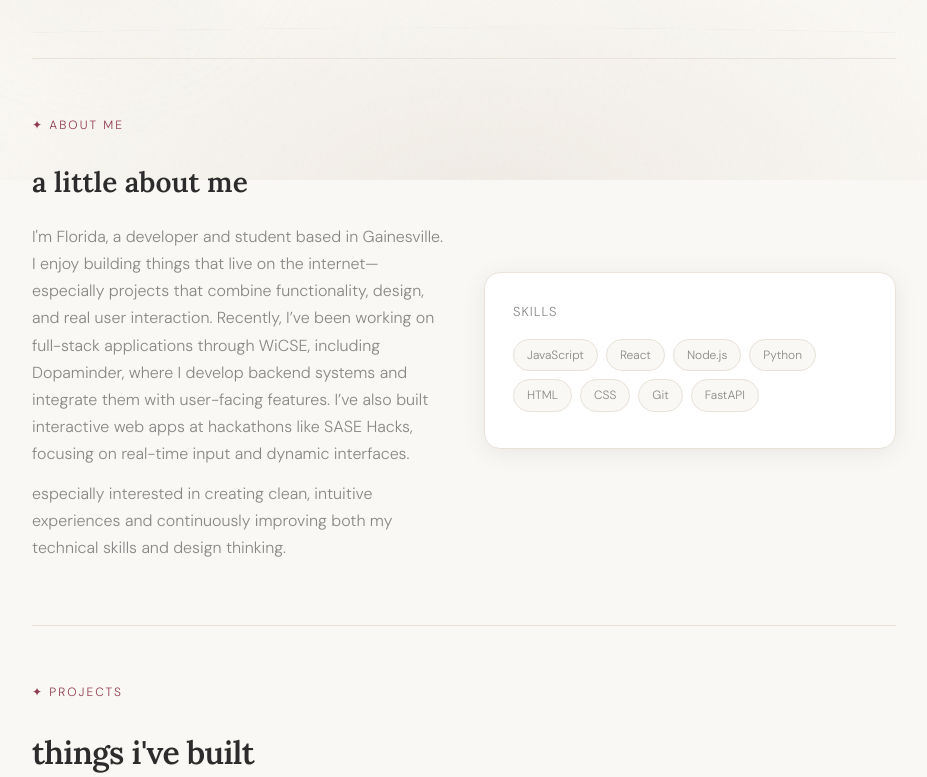
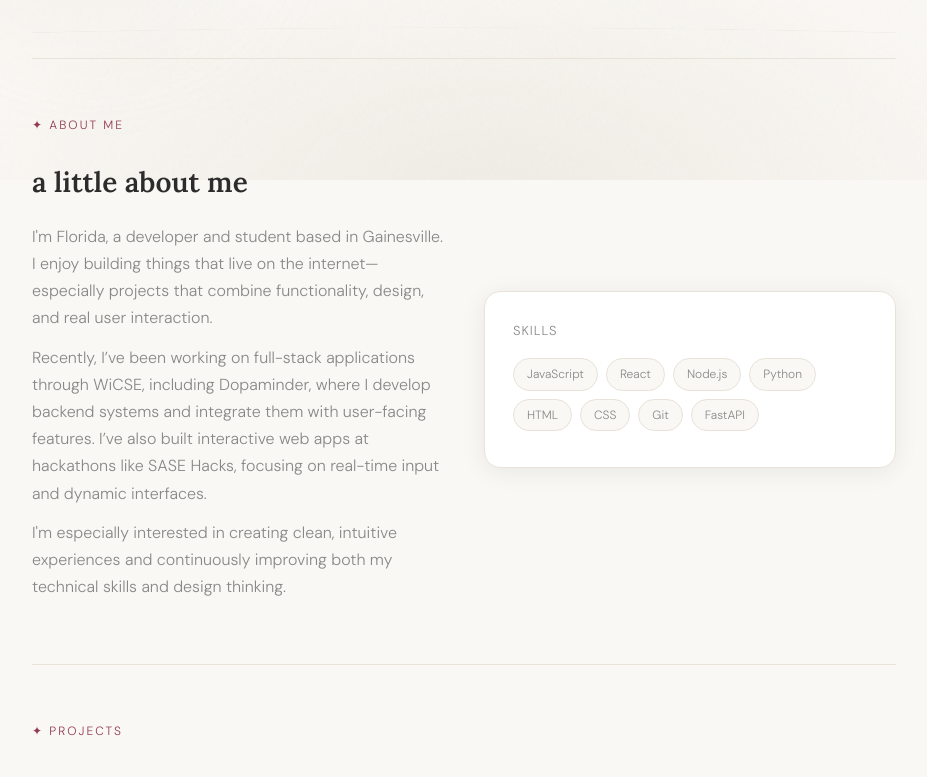
Before and after one commit to florida-k/my-portfolio, a React (Vite) app: page / in a window 1280 px wide. Shown: the part 620-1397 px from the top of the page, without its empty margins (176-1103 px from the left). Built offline with nearby package versions, Linux system fonts and the light colour scheme.

Commit message:
about me again 2

```diff
--- a/src/App.jsx
+++ b/src/App.jsx
@@ -154,11 +154,13 @@ export default function App() {
                 <div className="about__text">
                   <p>
                     I&apos;m Florida, a developer and student based in Gainesville. I enjoy building things that live on the internet—especially projects that combine functionality, design, and real user interaction.
+                  </p>
+                  <p>
                     Recently, I’ve been working on full-stack applications through WiCSE, including Dopaminder, where I develop backend systems and integrate them with user-facing features.
                     I’ve also built interactive web apps at hackathons like SASE Hacks, focusing on real-time input and dynamic interfaces.
                   </p>
                   <p>
-                    especially interested in creating clean, intuitive experiences and continuously improving both my technical skills and design thinking.
+                    I'm especially interested in creating clean, intuitive experiences and continuously improving both my technical skills and design thinking.
                   </p>
                 </div>
               </div>
```
